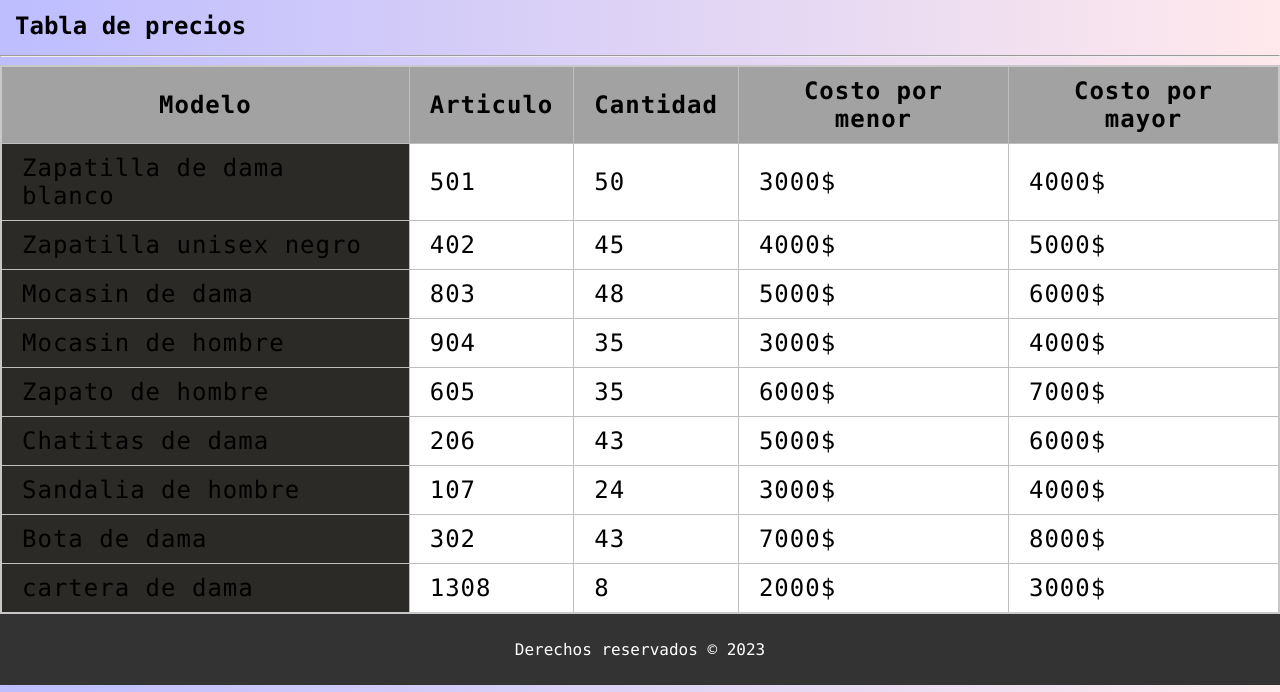
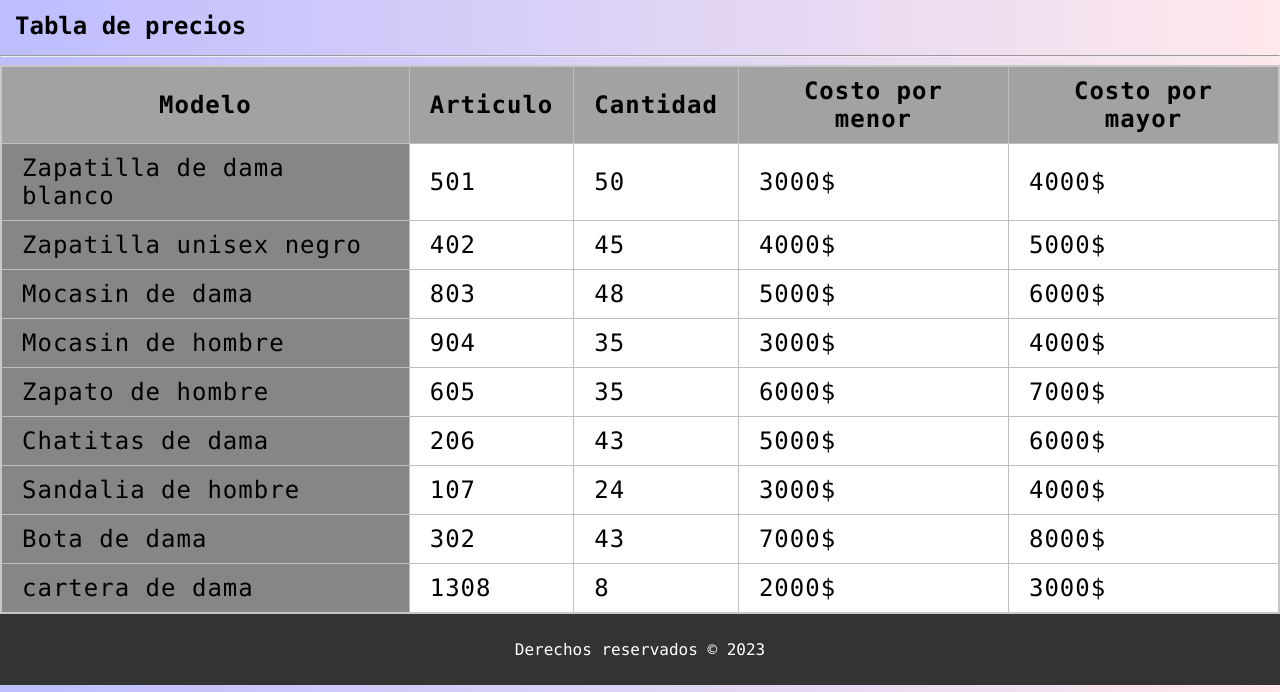
Before and after one commit to ezequiel540/proyecto-curso-html-1, a plain HTML site: page listadeprecios.html in a window 1280 px wide. Shown: the part 108-800 px from the top of the page. Drawn offline with Linux system fonts and the light colour scheme.

Commit message:
resourse2

```diff
--- a/listadeprecios.html
+++ b/listadeprecios.html
@@ -114,7 +114,7 @@
         <table>
 
             <colgroup>
-                <col style="background-color: rgb(44, 42, 39);">
+                <col style="background-color: rgb(134, 134, 134);">
                 <col>
                 <col>
                 <col>
```
